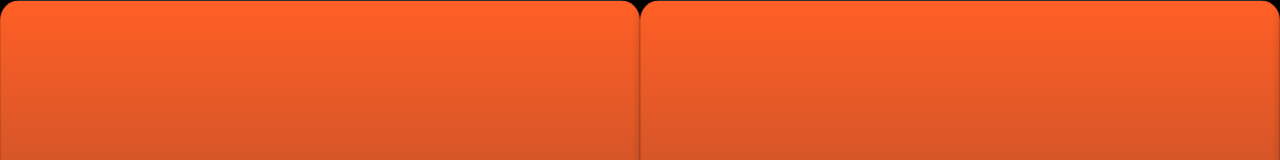
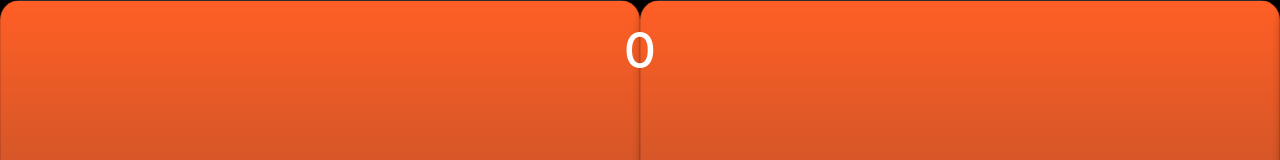
Before and after one commit to RadenDK/HigherOrLowerRedditPosts, a React (Create React App) app in the folder website/: page /GamePage in a window 1280 px wide. Shown: the top 160 px of the page. Built offline with nearby package versions, Linux system fonts and the light colour scheme.

Commit message:
small things

```diff
--- a/website/src/components/CardComponent.js
+++ b/website/src/components/CardComponent.js
@@ -5,7 +5,7 @@ const Card = (props) => {
   const { topic, score, showButtons, revealScore, onClickFunction } = props;
 
   return (
-    <div className="card testanimation">
+    <div className="card">
       <h1>{topic}</h1>
       <p>has a reddit</p>
       {showButtons ? (
--- a/website/src/pages/GamePage.js
+++ b/website/src/pages/GamePage.js
@@ -4,6 +4,7 @@ import AnswerAnimation from "../components/AnswerAnimationComponent";
 import { useCards } from "../components/UseCardHook";
 
 import "../styles/GamePageStyle.css";
+import Score from "../components/ScoreComponent";
 
 function GamePage() {
   const answerAnimationRef = useRef();
@@ -12,6 +13,7 @@ function GamePage() {
     leftCard,
     rightCard,
     nextCard,
+    score,
     initializeCards,
     handleCardButtonClick,
   } = useCards(answerAnimationRef);
@@ -47,7 +49,11 @@ function GamePage() {
           />
 
           <AnswerAnimation ref={answerAnimationRef} />
+
         </div>
+        <Score
+        score ={score}/>
+
       </div>
     </>
   );
--- a/website/src/styles/AnswerAnimationComponentStyle.css
+++ b/website/src/styles/AnswerAnimationComponentStyle.css
@@ -44,6 +44,6 @@
 @keyframes disappear {
   100% {
     opacity: 0%;
-    transform: translateY(250%) translate(-50%, -50%);
+    transform: translateY(400%) translate(-50%, -50%);
   }
 }
```
